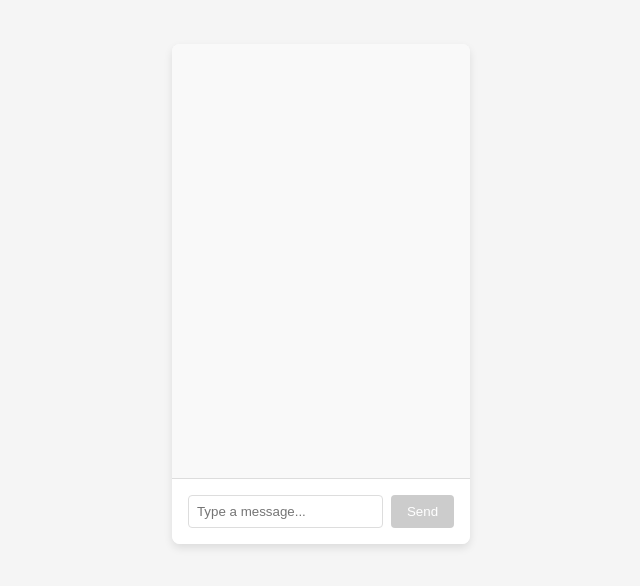
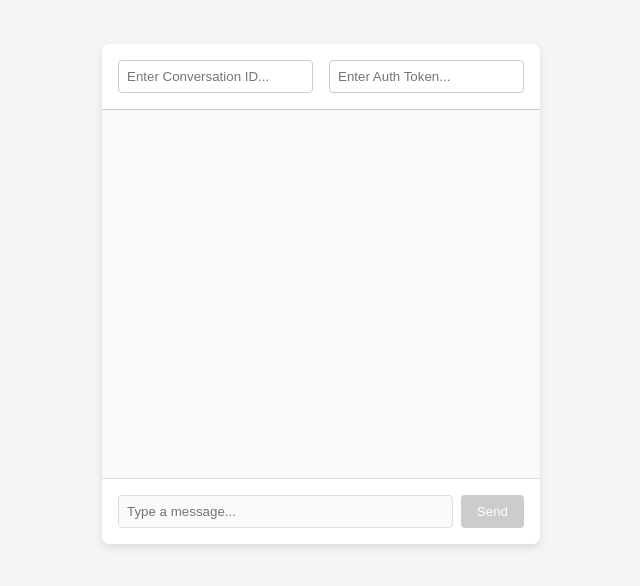
Before and after one commit to Quanscendence/chat-stream-test, a React (Create React App) app in the folder frontend/: page / in a window 1280 px wide. Shown: the part 106-692 px from the top of the page, without its empty margins (319-959 px from the left). Built offline with nearby package versions, Linux system fonts and the light colour scheme.

Commit message:
Add configuration inputs for conversation ID and auth token in App component; update fetch logic for streaming messages; add package-lock.json

```diff
--- a/frontend/src/App.css
+++ b/frontend/src/App.css
@@ -79,3 +79,22 @@ body {
   background-color: #ccc;
   cursor: not-allowed;
 }
+
+.config-section {
+  padding: 1rem;
+  border-bottom: 1px solid #ccc;
+  display: flex;
+  gap: 1rem;
+}
+
+.config-input {
+  padding: 0.5rem;
+  border: 1px solid #ccc;
+  border-radius: 4px;
+  flex: 1;
+}
+
+select.config-input {
+  background-color: white;
+  cursor: pointer;
+}
--- a/frontend/src/App.js
+++ b/frontend/src/App.js
@@ -5,55 +5,89 @@ export default function App() {
   const [input, setInput] = useState("");
   const [messages, setMessages] = useState([]);
   const [isStreaming, setIsStreaming] = useState(false);
+  const [conversationId, setConversationId] = useState("");
+  const [authToken, setAuthToken] = useState("");
   const abortControllerRef = useRef(null);
 
   const handleInputChange = (e) => {
     setInput(e.target.value);
   };
 
+  const handleConversationIdChange = (e) => {
+    setConversationId(e.target.value);
+  };
+
+  const handleAuthTokenChange = (e) => {
+    setAuthToken(e.target.value);
+  };
+
   const handleSend = async () => {
-    if (!input.trim() || isStreaming) return;
+    if (!input.trim() || isStreaming || !conversationId || !authToken) return;
 
     setIsStreaming(true);
     setMessages((prev) => [...prev, { text: input, isUser: true }]);
 
-    // Create an AbortController to allow cancelling the stream
+    // Initialize bot message
+    setMessages((prev) => [...prev, { text: "", isUser: false }]);
+
+    // Handle SSE
     abortControllerRef.current = new AbortController();
 
     try {
       const response = await fetch(
-        `http://localhost:8080/stream?input=${encodeURIComponent(input)}`,
+        `http://localhost:8000/api/v1/via-chatbot/conversations/${conversationId}/messages?stream=true&stream_type=sse`,
         {
+          method: 'POST',
+          headers: {
+            'accept': 'application/json',
+            'content-type': 'application/json',
+            'authorization': authToken,
+          },
+          body: JSON.stringify({
+            content: input
+          }),
           signal: abortControllerRef.current.signal,
         }
       );
 
       if (!response.ok) {
-        throw new Error("Failed to fetch stream");
+        throw new Error("Failed to fetch response");
       }
 
       const reader = response.body.getReader();
       const decoder = new TextDecoder();
-      let streamedText = "";
+      let buffer = "";
 
       while (true) {
         const { done, value } = await reader.read();
         if (done) break;
 
-        const chunk = decoder.decode(value, { stream: true });
-        streamedText += chunk;
+        buffer += decoder.decode(value, { stream: true });
 
-        // Update the last message with the streamed text
-        setMessages((prev) => {
-          const lastMessage = prev[prev.length - 1];
-          if (lastMessage && !lastMessage.isUser) {
-            return [
-              ...prev.slice(0, -1),
-              { ...lastMessage, text: streamedText },
-            ];
+        let newlineIndex;
+        while ((newlineIndex = buffer.indexOf('\n')) >= 0) {
+          const jsonString = buffer.slice(0, newlineIndex);
+          buffer = buffer.slice(newlineIndex + 1);
+
+          if (jsonString.trim()) {
+            try {
+              const data = JSON.parse(jsonString);
+              if (data.status && data.message) {
+                setMessages((prev) => {
+                  const newMessages = [...prev];
+                  const lastMessage = newMessages[newMessages.length - 1];
+                  newMessages[newMessages.length - 1] = {
+                    ...lastMessage,
+                    text: lastMessage.text + data.message
+                  };
+                  return newMessages;
+                });
+              }
+            } catch (e) {
+              console.error('Error parsing JSON:', e);
+            }
           }
-          return [...prev, { text: streamedText, isUser: false }];
-        });
+        }
       }
     } catch (error) {
       if (error.name !== "AbortError") {
@@ -79,6 +113,22 @@ export default function App() {
   return (
     <div className="App">
       <div className="chat-container">
+        <div className="config-section">
+          <input
+            type="text"
+            value={conversationId}
+            onChange={handleConversationIdChange}
+            placeholder="Enter Conversation ID..."
+            className="config-input"
+          />
+          <input
+            type="password"
+            value={authToken}
+            onChange={handleAuthTokenChange}
+            placeholder="Enter Auth Token..."
+            className="config-input"
+          />
+        </div>
         <div className="chat-screen">
           {messages.map((msg, index) => (
             <div
@@ -95,11 +145,11 @@ export default function App() {
             value={input}
             onChange={handleInputChange}
             placeholder="Type a message..."
-            disabled={isStreaming}
+            disabled={isStreaming || !conversationId || !authToken}
           />
           <button
             onClick={isStreaming ? handleStop : handleSend}
-            disabled={!input.trim()}
+            disabled={!input.trim() || !conversationId || !authToken}
           >
             {isStreaming ? "Stop" : "Send"}
           </button>
```
Also changed, not shown: 1 other file (tests, documents, lock files or other folders).
